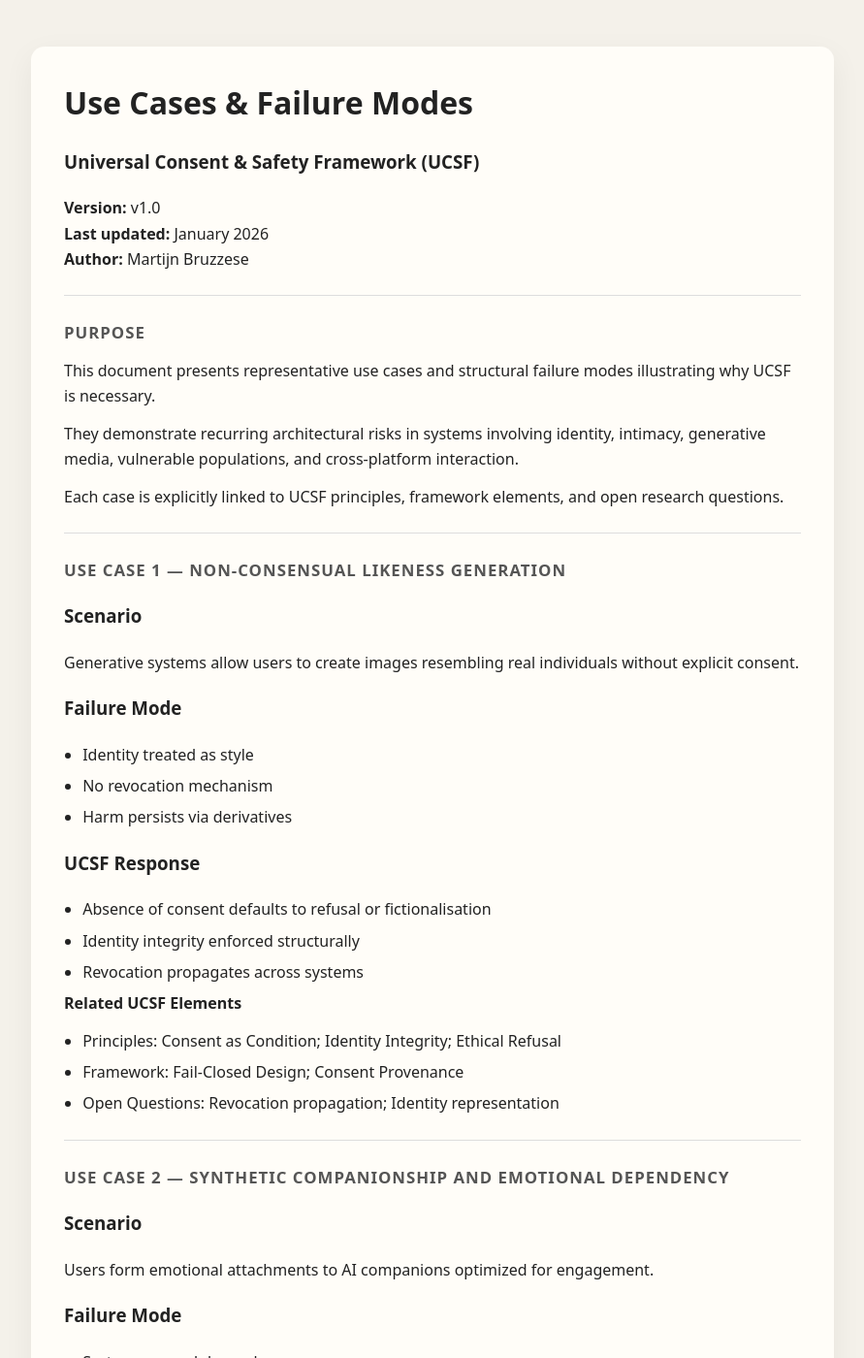
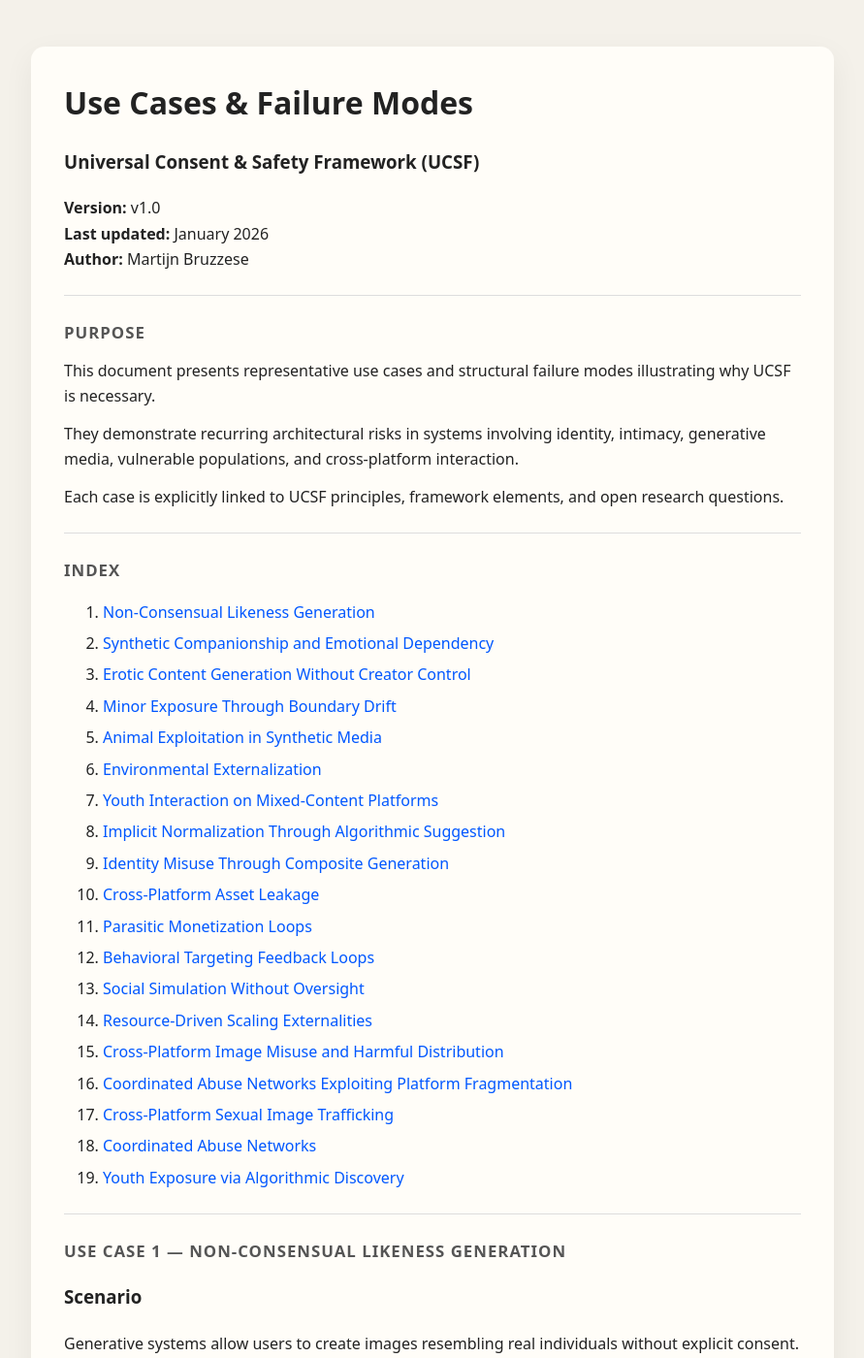
Before and after one commit to MartijnBruzzese/ModelHaven-Studio, a Jekyll site: the page built from USE_CASES.md, in a window 1280 px wide and 1400 px high. Shown: the whole window at 97% size, without its empty margins (194-1085 px from the left). Built offline with Jekyll 4.4.1, drawn with Linux system fonts in a browser that asks for light colours.

Commit message:
Update USE_CASES.md

```diff
--- a/USE_CASES.md
+++ b/USE_CASES.md
@@ -19,6 +19,30 @@ This document presents representative use cases and structural failure modes ill
 They demonstrate recurring architectural risks in systems involving identity, intimacy, generative media, vulnerable populations, and cross-platform interaction.
 
 Each case is explicitly linked to UCSF principles, framework elements, and open research questions.
+
+---
+
+## Index
+
+1. [Non-Consensual Likeness Generation](#use-case-1--non-consensual-likeness-generation)
+2. [Synthetic Companionship and Emotional Dependency](#use-case-2--synthetic-companionship-and-emotional-dependency)
+3. [Erotic Content Generation Without Creator Control](#use-case-3--erotic-content-generation-without-creator-control)
+4. [Minor Exposure Through Boundary Drift](#use-case-4--minor-exposure-through-boundary-drift)
+5. [Animal Exploitation in Synthetic Media](#use-case-5--animal-exploitation-in-synthetic-media)
+6. [Environmental Externalization](#use-case-6--environmental-externalization)
+7. [Youth Interaction on Mixed-Content Platforms](#use-case-7--youth-interaction-on-mixed-content-platforms)
+8. [Implicit Normalization Through Algorithmic Suggestion](#use-case-8--implicit-normalization-through-algorithmic-suggestion)
+9. [Identity Misuse Through Composite Generation](#use-case-9--identity-misuse-through-composite-generation)
+10. [Cross-Platform Asset Leakage](#use-case-10--cross-platform-asset-leakage)
+11. [Parasitic Monetization Loops](#use-case-11--parasitic-monetization-loops)
+12. [Behavioral Targeting Feedback Loops](#use-case-12--behavioral-targeting-feedback-loops)
+13. [Social Simulation Without Oversight](#use-case-13--social-simulation-without-oversight)
+14. [Resource-Driven Scaling Externalities](#use-case-14--resource-driven-scaling-externalities)
+15. [Cross-Platform Image Misuse and Harmful Distribution](#use-case-15--cross-platform-image-misuse-and-harmful-distribution)
+16. [Coordinated Abuse Networks Exploiting Platform Fragmentation](#use-case-16--coordinated-abuse-networks-exploiting-platform-fragmentation)
+17. [Cross-Platform Sexual Image Trafficking](#use-case-17--cross-platform-sexual-image-trafficking)
+18. [Coordinated Abuse Networks](#use-case-18--coordinated-abuse-networks)
+19. [Youth Exposure via Algorithmic Discovery](#use-case-19--youth-exposure-via-algorithmic-discovery)
 
 ---
 
```
